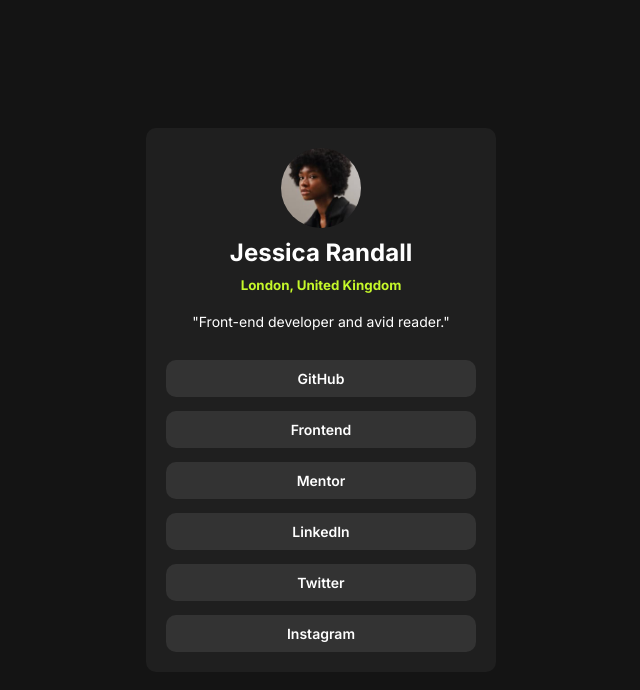
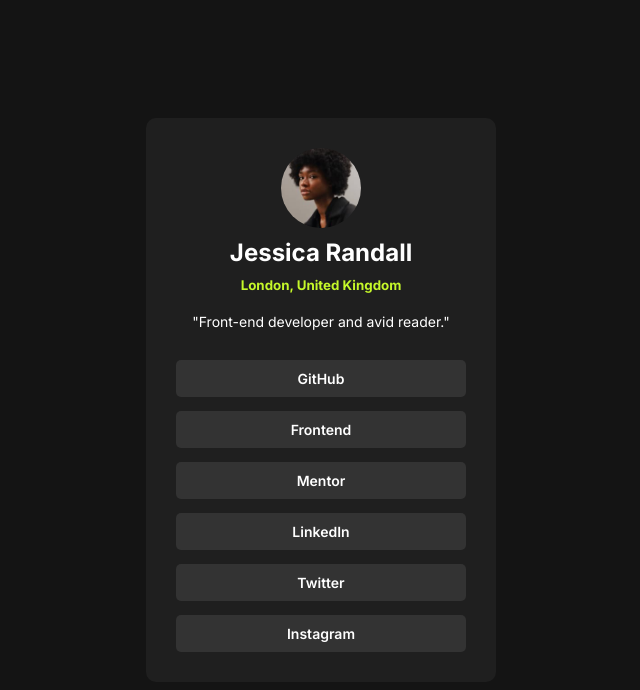
Before and after one commit to O-Julia-O/Social-links-profile, a plain HTML site: page index.html in a window 1280 px wide. Shown: the whole page, without its empty margins (319-959 px from the left). Drawn offline with Linux system fonts and the light colour scheme.

Commit message:
paddings

```diff
--- a/style.css
+++ b/style.css
@@ -33,7 +33,7 @@ body {
   max-width: 350px;
   text-align: center;
   background-color: var(--card-color);
-  padding: 20px;
+  padding: 30px;
   border-radius: 10px;
 }
 
@@ -77,7 +77,7 @@ ul li {
   background-color: var(--links-color);
   font-size: 14px;
   font-weight: 600;
-  border-radius: 10px;
+  border-radius: 5px;
   padding: 10px;
 }
 
```
